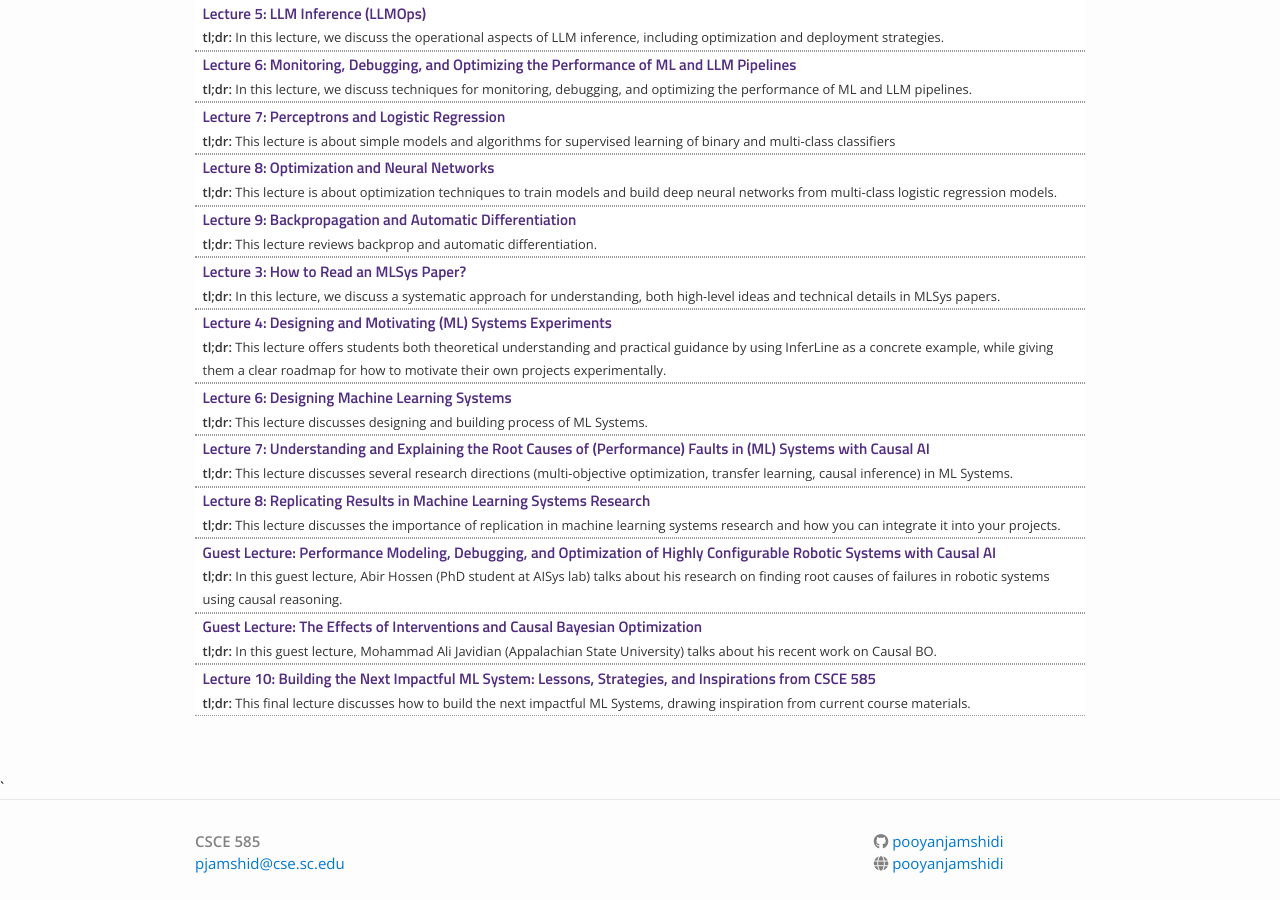
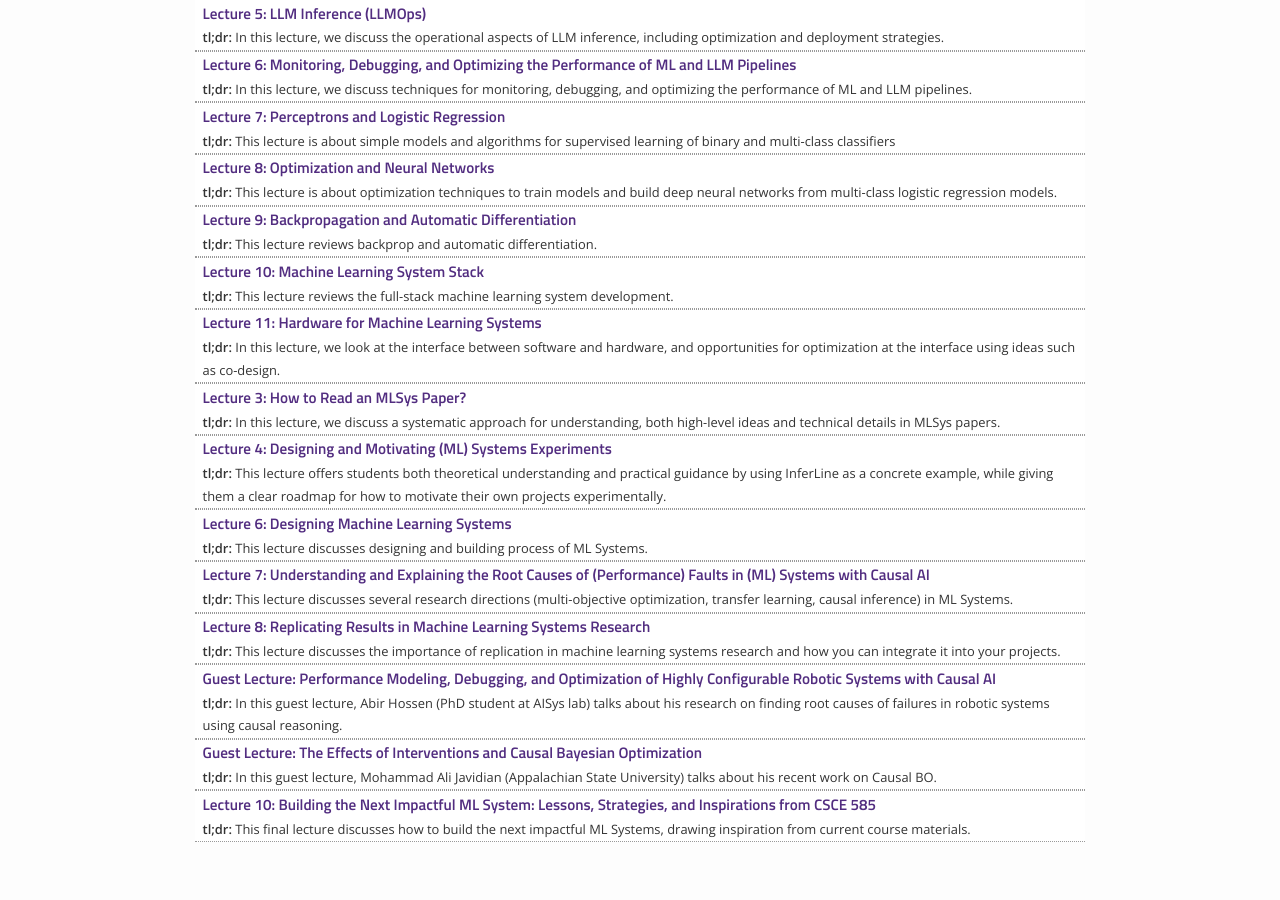
Before and after one commit to pooyanjamshidi/mls, a Jekyll site: the page built from lectures.md, in a window 1280 px wide and 900 px high, scrolled down 498 px. Built offline with Jekyll 4.4.1, drawn with Linux system fonts in a browser that asks for light colours; nearby versions of some CDN libraries.

Commit message:
added lecture 10-11

```diff
--- a/_data/lectures.yml
+++ b/_data/lectures.yml
@@ -48,6 +48,16 @@
   dirname: lectures
   tldr: "This lecture reviews backprop and automatic differentiation."
 
+- title: "Lecture 10: Machine Learning System Stack"
+  filename: csce585_2025_10_slides_deep_learning_system_stack
+  dirname: lectures
+  tldr: "This lecture reviews the full-stack machine learning system development."
+
+- title: "Lecture 11: Hardware for Machine Learning Systems"
+  filename: csce585_2025_11_slides_ml_hardware
+  dirname: lectures
+  tldr: "In this lecture, we look at the interface between software and hardware, and opportunities for optimization at the interface using ideas such as co-design."
+
 - title: "Lecture 3: How to Read an MLSys Paper?"
   filename: csce585_2024_03_slides_mlsys_how-to-read-mlsys-papers
   dirname: lectures
@@ -87,6 +97,10 @@
   dirname: lectures
   tldr: "This final lecture discusses how to build the next impactful ML Systems, drawing inspiration from current course materials."
 
+# distributed ML
+# adversasrial ML
+# fairness/bias in ML
+# ML privacy/security
 
 # - title: "Lecture 3: Machine Learning Systems: Trustworthy AI"
 #   filename: csce585_2022_03_slides_trustworthy_ai
```
